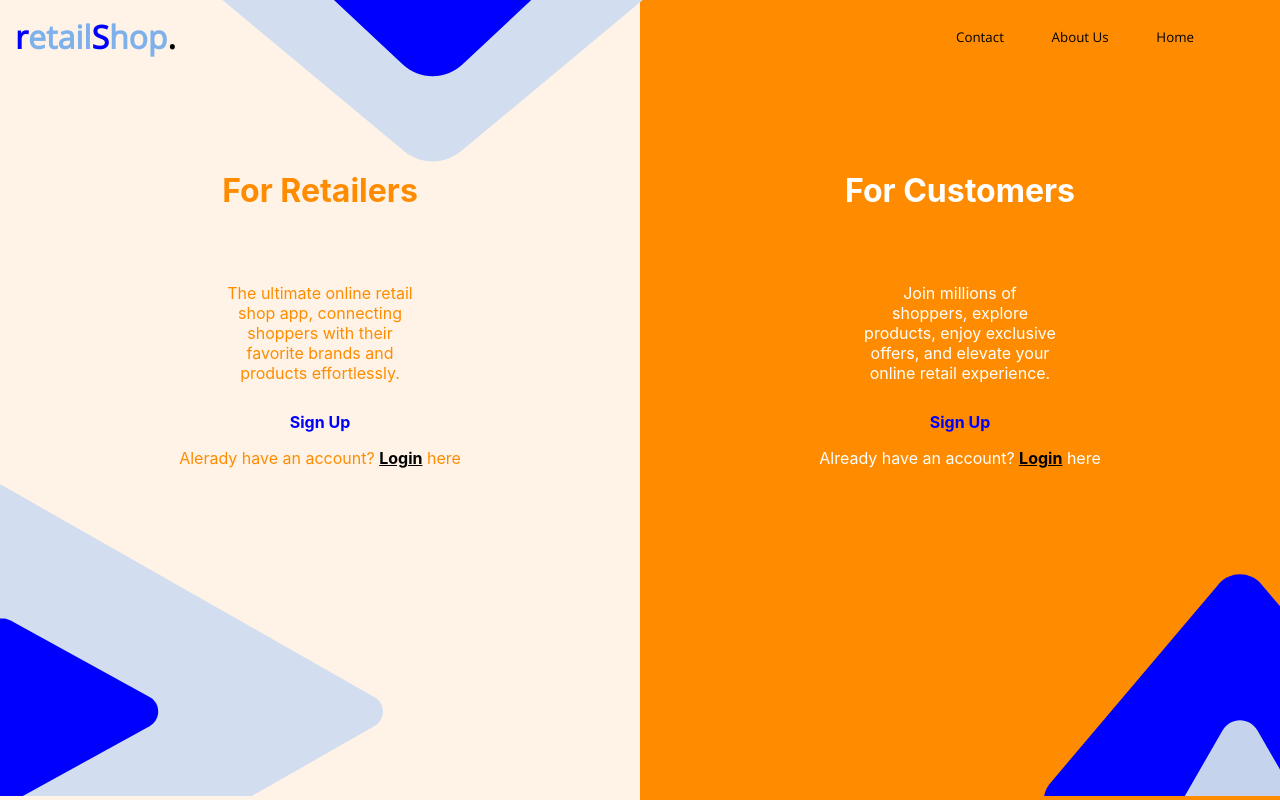
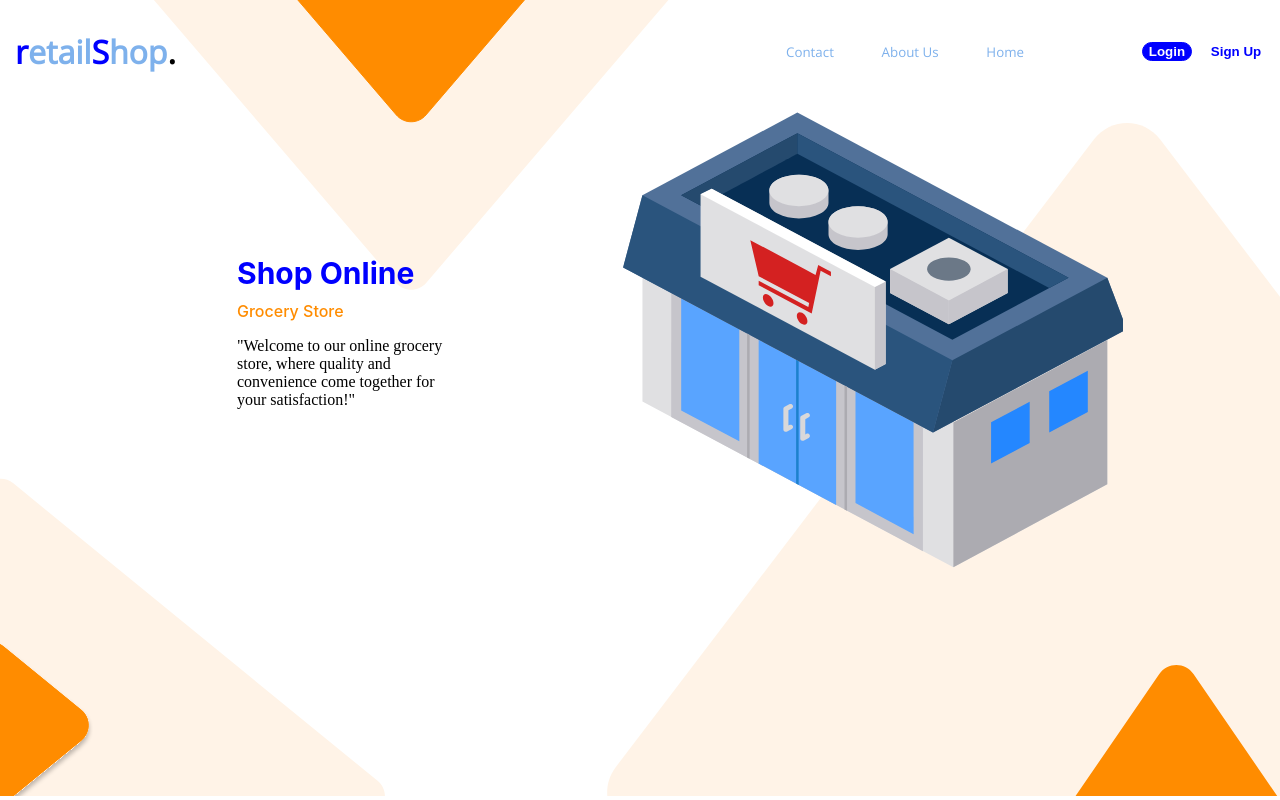
Before and after one commit to amar312696/retailShop, a React (Create React App) app in the folder retailShop-frontend/: page / in a window 1280 px wide. Built offline with nearby package versions, Linux system fonts and the light colour scheme; a web font is replaced by a local one.

Commit message:
working of signup and home button plus modified prelogin page

```diff
--- a/retailShop-frontend/package.json
+++ b/retailShop-frontend/package.json
@@ -8,6 +8,8 @@
     "@testing-library/user-event": "^13.5.0",
     "react": "^18.2.0",
     "react-dom": "^18.2.0",
+    "react-router": "^6.14.0",
+    "react-router-dom": "^6.14.0",
     "react-scripts": "5.0.1",
     "web-vitals": "^2.1.4"
   },
--- a/retailShop-frontend/src/App.js
+++ b/retailShop-frontend/src/App.js
@@ -2,14 +2,18 @@
 import './App.css';
 import Homepage from './components/Homepage';
 import Prelogin from './components/Prelogin';
+import {Route,Routes} from "react-router";
 
 function App() {
   return (
     <div className="App">
       <header className="App-header">
+      <Routes>
+        <Route path="/" element={<Homepage/>}/>
+        <Route path="/prelogin" element={<Prelogin/>}/>
 
-       {/* <Homepage/> */}
-       <Prelogin/>
+      </Routes>
+
       </header>
     </div>
   );
--- /dev/null
+++ b/retailShop-frontend/src/components/Backgroundpre.css
@@ -0,0 +1,15 @@
+.backprecolor{
+    position: relative;
+    z-index: -10;
+    top: 0;
+    left: 0;
+    overflow: hidden;
+    height: 100vh;
+    background-image: linear-gradient(
+        to right,
+        #FFF3E7 0%,
+        #FFF3E7 50%,
+        #FF8C00 50%,
+        #FF8C00 100%
+    );
+}
--- /dev/null
+++ b/retailShop-frontend/src/components/Backgroundpre.js
@@ -0,0 +1,11 @@
+import  "./Backgroundpre.css";
+
+const Backgroundpre =()=>{
+    return(
+        <div className="backprecolor">
+
+        </div>
+    );
+}
+
+export default Backgroundpre
--- a/retailShop-frontend/src/components/Mainpre.css
+++ b/retailShop-frontend/src/components/Mainpre.css
@@ -1,6 +1,6 @@
 .wholesec{
     position: absolute;
-    z-index: 3;
+    /* z-index: 3; */
     display: flex;
     height: 100%;
     width: 100%;
--- a/retailShop-frontend/src/components/Navbar.css
+++ b/retailShop-frontend/src/components/Navbar.css
@@ -1,6 +1,6 @@
 @import url('https://fonts.googleapis.com/css2?family=Inter:wght@400;800&family=Open+Sans&display=swap');
 .navbar {
-
+    z-index:4;
     margin-top: 15px;
     display: flex;
     align-items: center;
--- a/retailShop-frontend/src/components/Navbar.js
+++ b/retailShop-frontend/src/components/Navbar.js
@@ -1,7 +1,16 @@
 
 import "./Navbar.css"
+import { useNavigate } from "react-router-dom";
 const Navbar =()=>{
+    const navigate=useNavigate();//hook
+    const signUpClick=()=>{
+        navigate("prelogin");
+    }
+    const homeClick=()=>{
+        navigate("/");
+    }
     return(
+
         <div className="header">
             <div className="navbar">
                 <h1 className="retailShop"><span style={{ color: '#0000FF'  }}>r</span><span style={{ color: '#7EB1EC' }}>etail</span><span style={{ color: '#0000FF' }}>S</span><span style={{ color: '#7EB1EC' }}>hop</span>.</h1>
@@ -9,11 +18,11 @@ const Navbar =()=>{
                     <div className="midbar">
                         <button className="contact navbutton">Contact</button>
                         <button className="aboutUs navbutton">About Us</button>
-                        <button className="home navbutton">Home</button>
+                        <button className="home navbutton" onClick={homeClick}>Home</button>
                     </div>
                     <div className="extreme_sidebar">
                         <button className="login loginbutton">Login</button>
-                        <button className="signUp signbutton">Sign Up</button>
+                        <button className="signUp signbutton" onClick={signUpClick}>Sign Up</button>
                     </div>
                 </div>
             </div>
--- a/retailShop-frontend/src/components/Navprelogin.css
+++ b/retailShop-frontend/src/components/Navprelogin.css
@@ -1,34 +1,26 @@
-.headerPre{
-    z-index: -4;
-    top: 0;
-    left: 0;
-    overflow: hidden;
-    height: 100vh;
-    background-image: linear-gradient(
-        to right,
-        #FFF3E7 0%,
-        #FFF3E7 50%,
-        #FF8C00 50%,
-        #FF8C00 100%
-    );
-}
+
 .navbarPre {
 
-    display: flex;
+    position: absolute;
+    display: inline-flex;
     align-items: center;
     justify-content: space-between;
+    width: 100%;
 
+}
 
+.sidebarPre {
+    display: flex;
+    width: 250px;
+    padding-right: 5em;
 }
 
 .midbarPre {
     display: flex;
     width: 250px;
-    align-items: center;
-    justify-content: space-between;
-    padding-right: 5em;
+    justify-content: space-around;
 }
 
-.Pre {
+.Pre{
     color: black;
 }
--- a/retailShop-frontend/src/components/Navprelogin.js
+++ b/retailShop-frontend/src/components/Navprelogin.js
@@ -1,6 +1,12 @@
 import "./Navprelogin.css"
+import { useNavigate } from "react-router-dom";
 
 const Navprelogin=()=>{
+    const navigate=useNavigate();
+    const homeClick=()=>{
+        console.log("hello");
+        navigate("/");
+    }
     return(
         <div className="headerPre">
             <div className="navbarPre">
@@ -9,7 +15,7 @@ const Navprelogin=()=>{
                     <div className="midbarPre">
                         <button className="contact navbutton Pre">Contact</button>
                         <button className="aboutUs navbutton Pre">About Us</button>
-                        <button className="home navbutton Pre">Home</button>
+                        <button className="home navbutton Pre" onClick={homeClick}>Home</button>
                     </div>
                 </div>
             </div>
--- a/retailShop-frontend/src/components/Prelogin.js
+++ b/retailShop-frontend/src/components/Prelogin.js
@@ -2,6 +2,7 @@
 import Navprelogin from "./Navprelogin"
 import Mainpre from "./Mainpre"
 import Pretriangle from "./Pretriangle";
+import BackgroundPre from "./Backgroundpre";
 
 const Prelogin= ()=>{
     return(
@@ -9,6 +10,7 @@ const Prelogin= ()=>{
             <Mainpre/>
             <Navprelogin/>
             <Pretriangle/>
+            <BackgroundPre/>
         </div>
 
 
--- a/retailShop-frontend/src/components/Pretriangle.css
+++ b/retailShop-frontend/src/components/Pretriangle.css
@@ -5,7 +5,7 @@
     left: 0;
     width: 100%;
     height: 100%;
-    z-index: 1;
+    z-index: -9;
     overflow: hidden;
   }
 
@@ -16,7 +16,7 @@
     width: 100%;
     height: 100%;
     overflow: hidden;
-    z-index: 2;
+    z-index: -8;
     display: flex;
     align-items: flex-end;
     justify-content: space-between;
--- a/retailShop-frontend/src/index.js
+++ b/retailShop-frontend/src/index.js
@@ -3,11 +3,14 @@ import ReactDOM from 'react-dom/client';
 import './index.css';
 import App from './App';
 import reportWebVitals from './reportWebVitals';
+import {BrowserRouter} from "react-router-dom";
 
 const root = ReactDOM.createRoot(document.getElementById('root'));
 root.render(
   <React.StrictMode>
-    <App />
+    <BrowserRouter>
+     <App />
+    </BrowserRouter>
   </React.StrictMode>
 );
 
```
Also changed, not shown: 1 other file (tests, documents, lock files or other folders).
